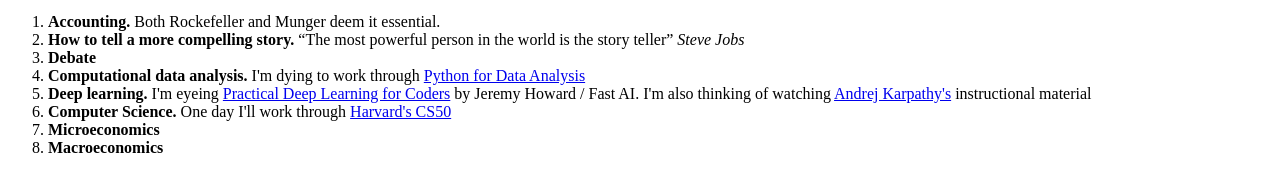
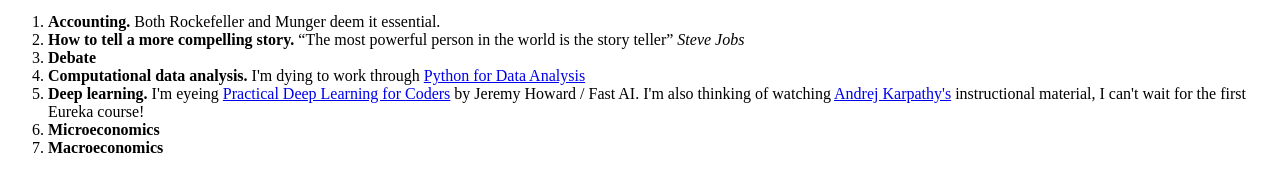
Before and after one commit to travis-mendoza/digital-garden, a plain HTML site: page learning-roadmap.html in a window 1280 px wide. Shown: the part 153-344 px from the top of the page. Drawn offline with Linux system fonts and the light colour scheme.

Commit message:
remove CS50 from my learning list

```diff
--- a/learning-roadmap.html
+++ b/learning-roadmap.html
@@ -38,11 +38,7 @@
                 <a href="https://course.fast.ai/">Practical Deep Learning for Coders</a>
                 by Jeremy Howard / Fast AI. I'm also thinking of watching
                 <a href="https://karpathy.ai/">Andrej Karpathy's</a>
-                instructional material
-            </li>
-            <li>
-                <strong>Computer Science.</strong> One day I'll work through
-                <a href="https://pll.harvard.edu/course/cs50-introduction-computer-science">Harvard's CS50</a>
+                instructional material, I can't wait for the first Eureka course!
             </li>
             <li>
                 <strong>Microeconomics</strong>
```
